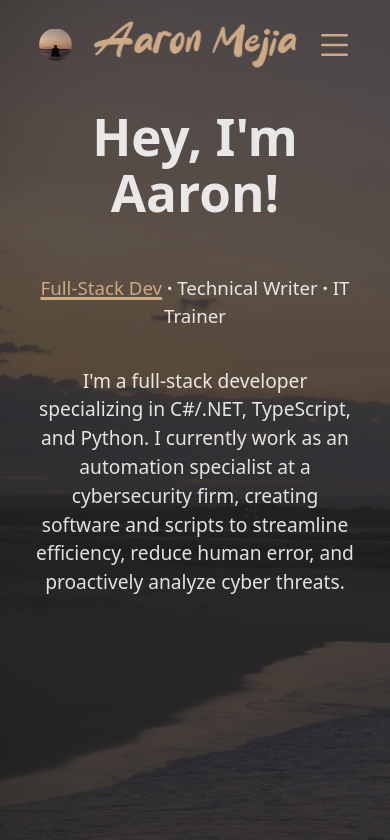
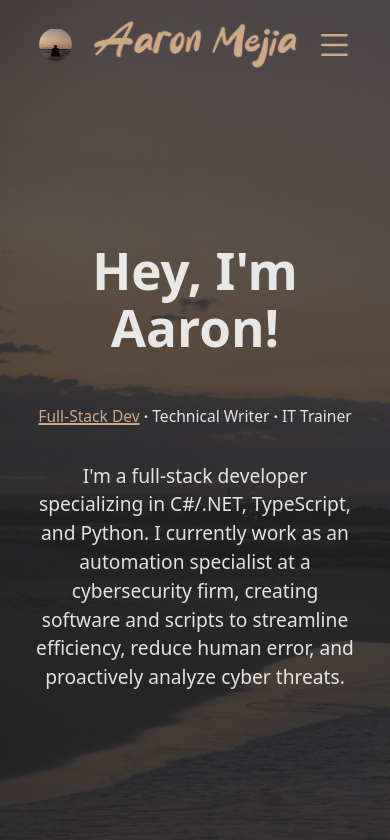
Before and after one commit to mejia-dev/mejia.dev, a React (Vite) app: page / in a window 390 px wide. Shown: the top 840 px of the page. Built offline with nearby package versions, Linux system fonts and the light colour scheme; a web font is replaced by a local one.

Commit message:
Adjust About page styling for mobile

```diff
--- a/src/App.css
+++ b/src/App.css
@@ -426,8 +426,12 @@ input[type=radio] {
     padding-left: 1rem;
     padding-right: 1rem;
     width: unset;
-    height: unset;
     overflow-y:auto;
+    height: 100%;
+  }
+
+  #aboutButtons {
+    font-size: 4vw;
   }
 
   #navBarExternalLinksHolder {
```
